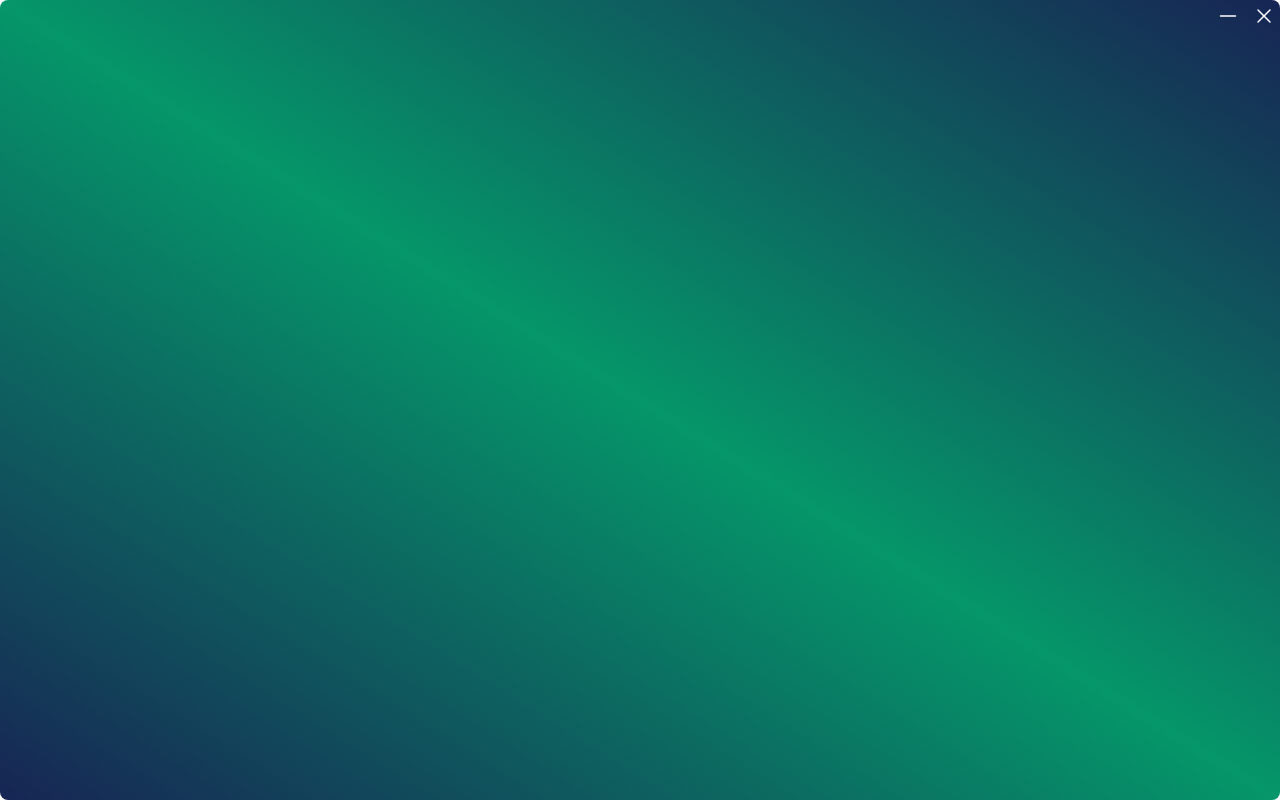
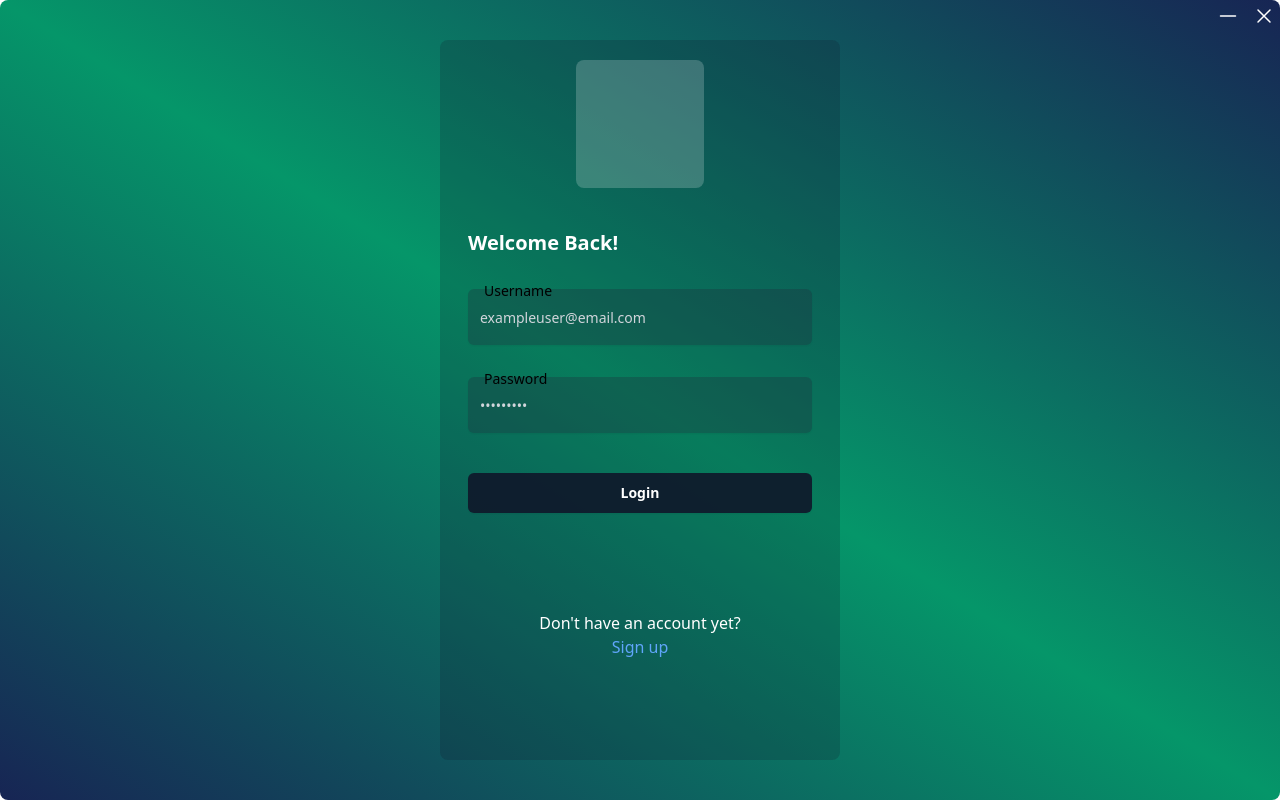
Before and after one commit to ArkSoftwareStudio/SeamFlow, a JavaScript app: page / in a window 1280 px wide. Built offline with nearby package versions, Linux system fonts and the light colour scheme; the HTML template or start-up script is replaced by a standard one.

Commit message:
First iteration of the Login page

```diff
--- a/package.json
+++ b/package.json
@@ -43,12 +43,14 @@
   },
   "devDependencies": {
     "@heroicons/react": "^2.0.18",
+    "@tailwindcss/forms": "^0.5.4",
     "concurrently": "^8.2.0",
     "electron": "^26.0.0",
     "electron-builder": "^24.6.3",
     "heroicons": "^2.0.18",
     "react-router-dom": "^6.15.0",
     "tailwindcss": "^3.3.3",
-    "wait-on": "^7.0.1"
+    "wait-on": "^7.0.1",
+    "@babel/plugin-proposal-private-property-in-object": "^7.21.11"
   }
 }
--- a/public/electron.js
+++ b/public/electron.js
@@ -7,6 +7,7 @@ function createWindow() {
     height: 800,
     transparent: true,
     frame: !isDev,
+    resizable: false,
     webPreferences: {
       devTools: isDev,
       nodeIntegration: false,
--- a/public/index.html
+++ b/public/index.html
@@ -1,14 +1,13 @@
 <!DOCTYPE html>
 <html lang="en">
+
 <head>
   <meta charset="utf-8" />
   <link rel="icon" href="%PUBLIC_URL%/favicon.ico" />
+  <link href="https://fonts.googleapis.com/css?family=Roboto:300,400,500,700,900&display=swap" rel="stylesheet" />
   <meta name="viewport" content="width=device-width, initial-scale=1" />
   <meta name="theme-color" content="#000000" />
-    <meta
-      name="description"
-      content="Web site created using create-react-app"
-    />
+  <meta name="description" content="Web site created using create-react-app" />
   <link rel="apple-touch-icon" href="%PUBLIC_URL%/logo192.png" />
   <!--
       manifest.json provides metadata used when your web app is installed on a
@@ -26,6 +25,7 @@
     -->
   <title>React App</title>
 </head>
+
 <body>
   <noscript>You need to enable JavaScript to run this app.</noscript>
   <div id="root"></div>
@@ -40,4 +40,5 @@
       To create a production bundle, use `npm run build` or `yarn build`.
     -->
 </body>
+
 </html>
--- a/src/App.css
+++ /dev/null
@@ -1,38 +0,0 @@
-.App {
-  text-align: center;
-}
-
-.App-logo {
-  height: 40vmin;
-  pointer-events: none;
-}
-
-@media (prefers-reduced-motion: no-preference) {
-  .App-logo {
-    animation: App-logo-spin infinite 20s linear;
-  }
-}
-
-.App-header {
-  background-color: #282c34;
-  min-height: 100vh;
-  display: flex;
-  flex-direction: column;
-  align-items: center;
-  justify-content: center;
-  font-size: calc(10px + 2vmin);
-  color: white;
-}
-
-.App-link {
-  color: #61dafb;
-}
-
-@keyframes App-logo-spin {
-  from {
-    transform: rotate(0deg);
-  }
-  to {
-    transform: rotate(360deg);
-  }
-}
--- a/src/App.js
+++ b/src/App.js
@@ -1,16 +1,17 @@
 import { HashRouter, Route, Routes } from 'react-router-dom';
-import './App.css';
 import { TitleHeader } from './components/TitleHeader/TitleHeader';
+import { Login } from './components/LoginPage/Login';
 
 
 export const App = () => {
 
   return (
     <HashRouter>
-      <div className='h-screen w-screen bg-gradient-to-tr rounded-lg from-blue-950 via-emerald-600 to-blue-950'>
+      <div className='h-full static w-full bg-gradient-to-tr rounded-lg from-blue-950 via-emerald-600 to-blue-950'>
         <TitleHeader></TitleHeader>
         <Routes>
-          <Route path='/'>
+          <Route path='/' element={<Login></Login>}>
+
           </Route>
         </Routes>
       </div>
--- /dev/null
+++ b/src/components/LoginPage/Login.js
@@ -0,0 +1,62 @@
+
+
+export const Login = () => {
+
+
+    return (
+        <div className="h-screen w-screen flex justify-center p-10 ">
+            <div className='h-full flex align-center flex-col w-1/3 min-w-fit max-w- p-5 rounded-lg bg-slate-900/20'>
+                <div className='h-[20%] mb-8 flex justify-center rounded-lg'>
+                    <div className="rounded-lg h-32 w-32 bg-white/20"></div>
+                </div>
+                <form className="h-[60%] relative align-center w-full flex flex-col p-2">
+                    <h2 className="font-bold text-xl text-white">Welcome Back!</h2>
+                    <div className="relative mt-8">
+                        <label
+                            htmlFor="username"
+                            className="absolute rounded-lg bg-slate-100/90 pr-2 pl-2 -top-2 left-2 inline-block bg-transparent px-1 text-sm font-medium text-black"
+                        >
+                            Username
+                        </label>
+                        <input
+                            type="email"
+                            name="username"
+                            id="username"
+                            className="block h-14 w-full rounded-md border-0 bg-slate-800/30 py-1.5 text-white shadow-sm placeholder:text-gray-300 focus:ring-1 focus:ring-inset focus:ring-slate-900/30 sm:text-sm sm:leading-6"
+                            placeholder="exampleuser@email.com"
+                        />
+                    </div>
+                    <div className="relative mt-8">
+                        <label
+                            htmlFor="password"
+                            className="absolute rounded-lg bg-slate-100/90 pr-2 pl-2 -top-2 left-2 inline-block bg-transparent px-1 text-sm font-medium text-black"
+                        >
+                            Password
+                        </label>
+                        <input
+                            type="password"
+                            name="password"
+                            id="password"
+                            className="block h-14 w-full rounded-md border-0 bg-slate-800/30 py-1.5 text-white shadow-sm placeholder:text-gray-300 focus:ring-1 focus:ring-inset focus:ring-slate-900/30 sm:text-sm sm:leading-6"
+                            placeholder="•••••••••"
+                        />
+                    </div>
+                    <div className="mt-10">
+                        <button
+                            type="submit"
+                            className="w-full rounded-md bg-slate-900/90 px-3.5 py-2.5 text-sm font-semibold text-white shadow-sm hover:bg-slate-900/80"
+                        >
+                            Login
+                        </button>
+                    </div>
+                </form>
+                <div className='h-[20%] flex flex-wrap max-w-full justify-center text-center rounded-lg'>
+                    <p className="text-md text-white text-wrap">
+                        Don't have an account yet? <br/>
+                        <a href="#/" className="text-blue-400">Sign up</a>
+                    </p>
+                </div>
+            </div>
+        </div>
+    )
+}
--- a/src/components/TitleHeader/TitleHeader.js
+++ b/src/components/TitleHeader/TitleHeader.js
@@ -1,16 +1,14 @@
 import { XMarkIcon, MinusIcon } from '@heroicons/react/24/outline';
+
 
 export const TitleHeader = () => {
     return (
-        <div className="h-8 w-screen bg-transparent flex flex-row-reverse"
-        style={{
-            webkitAppRegion: "drag",
-            WebkitUserSelect: "none"
-        }}>
-            <button className="bg-transparent hover:bg-red-500 rounded-tr-lg p-1 h-full w-8" style={{ webkitAppRegion: "no-drag" }}>
+        <div className="h-8 titleBar w-screen absolute bg-transparent flex flex-row-reverse"
+        >
+            <button className="bg-transparent hover:bg-red-500 rounded-tr-lg p-1 h-full w-8">
                 <XMarkIcon className='text-white' />
             </button>
-            <button className="bg-transparent hover:backdrop-brightness-150 mr-1 p-1 h-full w-8" style={{ webkitAppRegion: "no-drag" }}>
+            <button className="bg-transparent hover:backdrop-brightness-150 mr-1 p-1 h-full w-8">
                 <MinusIcon className='text-white' />
             </button>
         </div>
--- a/src/index.css
+++ b/src/index.css
@@ -1,3 +1,12 @@
 @tailwind base;
 @tailwind components;
 @tailwind utilities;
+
+button {
+    -webkit-app-region: no-drag;
+}
+
+.titleBar {
+    -webkit-user-select: none;
+    -webkit-app-region: drag;
+}
--- a/tailwind.config.js
+++ b/tailwind.config.js
@@ -6,5 +6,6 @@ module.exports = {
   theme: {
     extend: {},
   },
-  plugins: [],
+  darkMode: "class",
+  plugins: [require('@tailwindcss/forms')],
 }
```
Also changed, not shown: public/robots.txt (deleted), 1 other file (tests, documents, lock files or other folders). Lines whose indentation alone changed are shown as unchanged.
